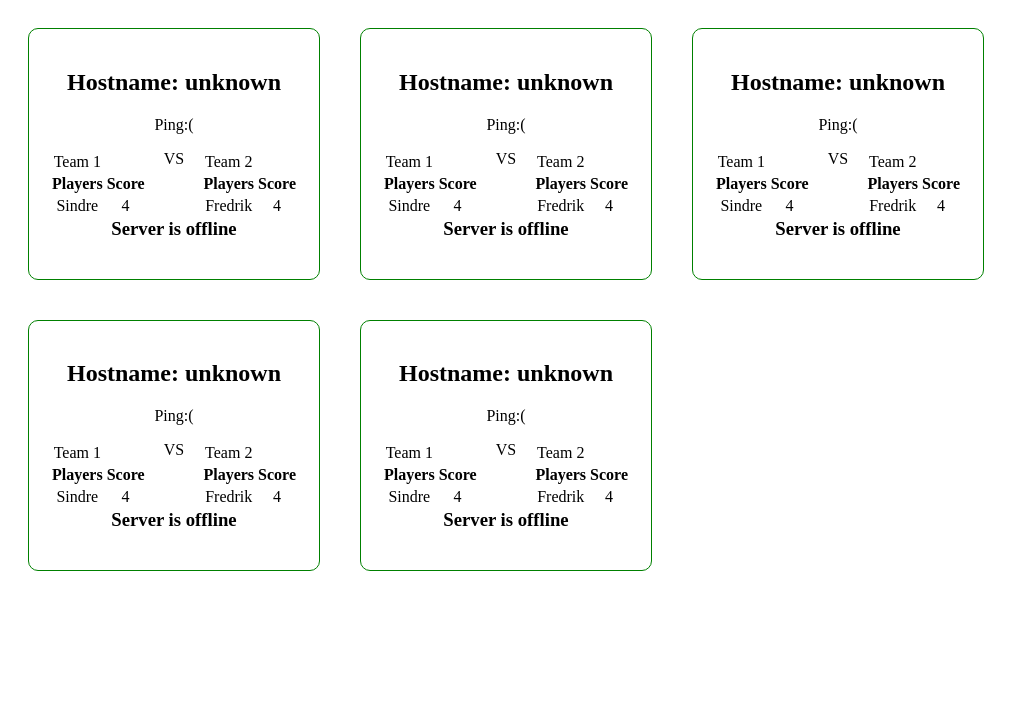
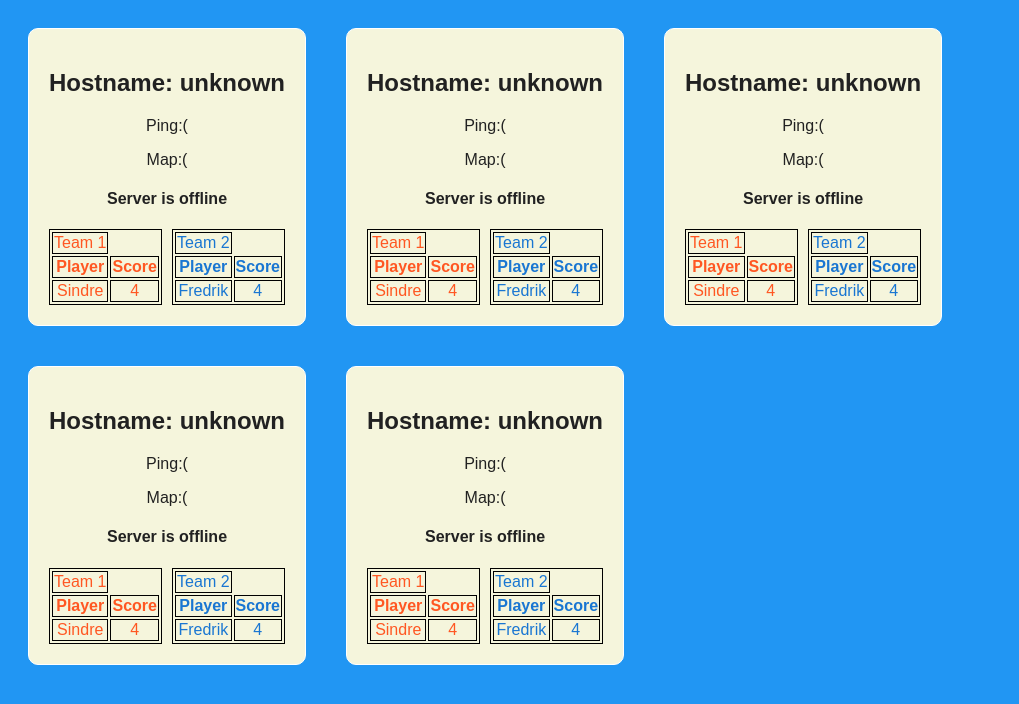
Before and after one commit to NikZy/GameStats, a Flask app: page / in a window 1280 px wide. Shown: the top 704 px of the page, without its empty margins (0-1019 px from the left). Run offline with Flask 2, Linux system fonts and the light colour scheme; data that the repository does not hold is empty; some libraries are stand-ins or nearby versions.

Commit message:
add map, fix design

```diff
--- a/manage.py
+++ b/manage.py
@@ -15,7 +15,7 @@ SERVERS = [
 		]
 
 app = Flask(__name__)
-app.debug = True
+app.debug = False
 
 @app.route('/')
 
@@ -26,6 +26,8 @@ def index():
 	#info = query.getInfo()
 	return render_template("index.html", SERVERS=SERVERS)
 
+
+# ajax post url
 @app.route('/getStats', methods=['POST'])
 
 def getStats():
@@ -61,4 +63,4 @@ def getStats():
 	# respond request with json format
 	return jsonify(**server_info)
 if __name__ == '__main__':
-	app.run()
+	app.run(host="0.0.0.0")
--- a/static/script.js
+++ b/static/script.js
@@ -10,7 +10,7 @@ var getStats = function(){
 		queryServ(i, data);
 
 	};
-	//setTimeout(function(){getStats()}, 4000);
+	setTimeout(function(){getStats()}, 4000);
 
 };
 var queryServ = function(i, data){
@@ -40,7 +40,8 @@ var updateDOM = function(index, srv_info) {
 	// remove info
 	$(index+" #sname").text("Hostname: unknown");
 	$(index+" #sping").text("Ping:(");
-	$(index+" #slive").text("Server is offline")
+	$(index+" #slive").text("Server is offline");
+	$(index+" #smap").text("Map:(");
 
 	// remove all players
 	$(index+" #team1").find("tr:not(:nth-child(1)):not(:nth-child(2))").remove()
@@ -48,10 +49,11 @@ var updateDOM = function(index, srv_info) {
 
 	// if server is up
 	if (srv_info["info"] != "false") {
-	// else update
+
 		$(index+" #sname").text(srv_info["info"]["Hostname"]);
 		$(index+" #sping").text("Ping: "+srv_info["info"]["Ping"])
-		$(index+" #slive").text("GOTV: connect "+srv_info["ip"]+":"+(parseInt(srv_info["port"])+1))
+		$(index+" #smap").text("Map: " +srv_info["info"]["Map"]);
+		$(index+" #slive").text("GOTV: "+srv_info["ip"]+":"+(parseInt(srv_info["port"])+1))
 
 		for(var i = 0; i < srv_info["teams"]["team1"].length; i++){
 			$(index+" #team1 tr:last").after("<tr><td>"+srv_info['teams']['team1'][i]['Name']+"</td><td>"+srv_info['teams']['team1'][i]['Frags']+"</td></tr>")
--- a/static/style.css
+++ b/static/style.css
@@ -1,12 +1,12 @@
 .server-wrapper {
-	width: 250px;
 	border: 1px solid;
-	border-color: green;
+	border-color: white;
 	border-radius: 10px;
 	float:left;
 	text-align: center;
 	margin:20px;
 	padding: 20px;
+	background-color: #f5f5dc;
 }
 .spillere {
 	top: -20px;
@@ -15,19 +15,30 @@
 	border: 1px;
 
 }
-td{
-	border:1px;
+td, table, tr, th{
+	border: 1px solid black;
 }
-
 #team1{
-	float:left;
+	float: left;
+	display: inline-block;
+}
+#team1 td, #team1 th{
+	color: #FF5722;
 }
 #team2{
 	float: right;
 	display: inline-block;
 
 }
+#team2 td, #team2, th{
+	color: #1976D2;
+}
 #rest{
 	display: block;
 	clear: both;
 }
+body {
+	background-color: #2196F3;
+	color: #212121;
+	font-family: 'open-sans', sans-serif;
+}
--- a/templates/index.html
+++ b/templates/index.html
@@ -7,6 +7,9 @@
 	<script>window.jQuery || document.write('<script src="{{ url_for('static', filename='jquery.js') }}">\x3C/script>')</script>
 
 	<script type="text/javascript" src="{{ url_for('static', filename='script.js') }}"></script>
+	<!--Google fonts-->
+	<link href='https://fonts.googleapis.com/css?family=Open+Sans' rel='stylesheet' type='text/css'>
+
 
 </head>
 
@@ -17,7 +20,8 @@
 			<h2 id="sname">Hostname: unknown</h2>
 
 			<p id="sping">Ping:(</p>
-
+			<p id="smap">Map:(</p>
+			<h4 id="slive">Server is offline</h4>
 			<table id="team1">
 				<tr>
 					<td>
@@ -26,7 +30,7 @@
 				</tr>
 				<tr>
 					<th>
-					Players
+					Player
 					</th>
 					<th>
 						Score
@@ -41,7 +45,6 @@
 					</td>
 				</tr>
 			</table>
-			VS
 			<table id="team2">
 				<tr>
 					<td>
@@ -50,7 +53,7 @@
 				</tr>
 				<tr>
 					<th>
-					Players
+					Player
 					</th>
 					<th>
 						Score
@@ -65,7 +68,7 @@
 					</td>
 				</tr>
 			</table>
-			<h3 id="slive">Server is offline</h3>
+
 		</div>
 	{% endfor %}
 	<script type="text/javascript">
```
